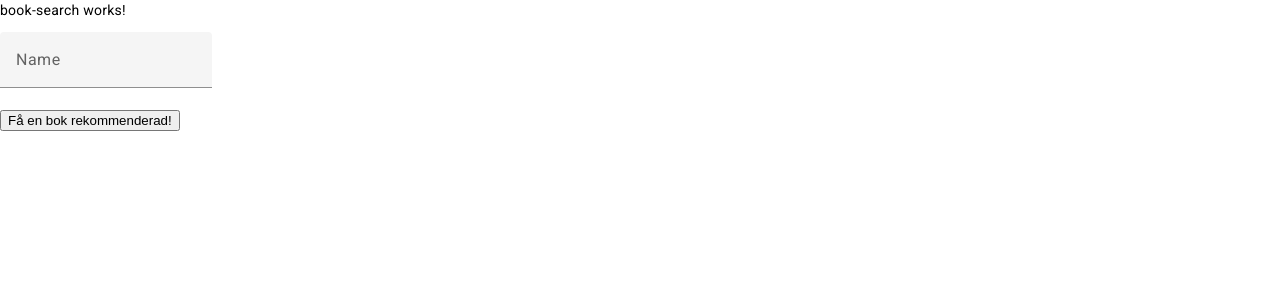
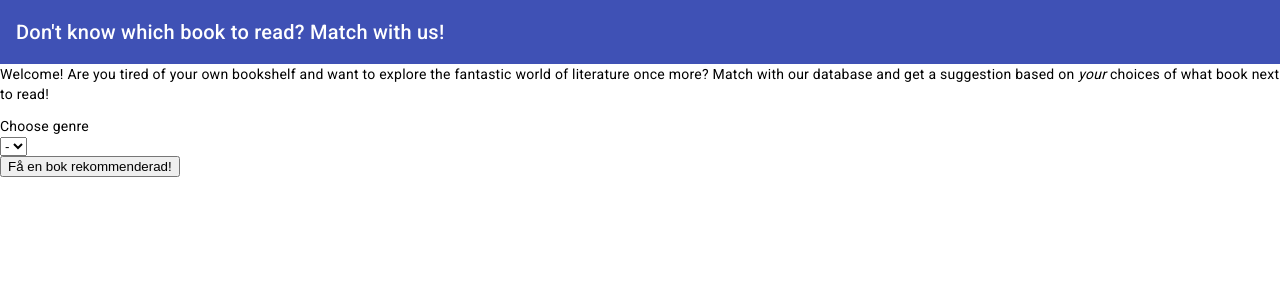
Before and after one commit to SnaffarN/EDAF90-Projekt, an Angular app in the folder my-angular-project/: page / in a window 1280 px wide. Shown: the top 300 px of the page. Built offline with nearby package versions, Linux system fonts and the light colour scheme.

Commit message:
La till en toolbar

```diff
--- a/my-angular-project/src/app/app.module.ts
+++ b/my-angular-project/src/app/app.module.ts
@@ -13,6 +13,7 @@ import { ReactiveFormsModule } from '@angular/forms';
 import {MatCheckboxModule} from '@angular/material/checkbox';
 import { MatSlideToggleModule } from '@angular/material/slide-toggle'
 import { RecommendBookComponent } from './recommend-book/recommend-book.component';
+import {MatToolbarModule} from '@angular/material/toolbar';
 
 @NgModule({
   declarations: [
@@ -31,6 +32,7 @@ import { RecommendBookComponent } from './recommend-book/recommend-book.componen
     ReactiveFormsModule,
     MatCheckboxModule,
     MatSlideToggleModule,
+    MatToolbarModule
   ],
   providers: [],
   bootstrap: [AppComponent]
--- a/my-angular-project/src/app/book-search/book-search.component.html
+++ b/my-angular-project/src/app/book-search/book-search.component.html
@@ -1,6 +1,19 @@
-<p>book-search works!</p>
-<form>
-    <mat-form-field>
-        <input placeholder="Name" type="text" matInput>
-    </mat-form-field>
-</form>
+<mat-toolbar color="primary">
+    <mat-toolbar-row>
+      <span>Don't know which book to read? Match with us!</span>
+</mat-toolbar-row>
+</mat-toolbar>
+
+<div><p>Welcome! Are you tired of your own bookshelf and want to explore the fantastic world of literature once more?
+    Match with our database and get a suggestion based on <i>your</i> choices of what book next to read!</p></div>
+
+<div class ="container">
+    <form onSubmit="handleSubmit()" >
+        <div class = "form-group">
+            <label for="genre">Choose genre</label><div></div>
+            <select required name = "genre" class="form-control">
+                <option key="Select perferred genre" value = "" diasbled>-</option>
+            </select>
+        </div>
+    </form>
+</div>
```
Also changed, not shown: 1 other file (tests, documents, lock files or other folders).
